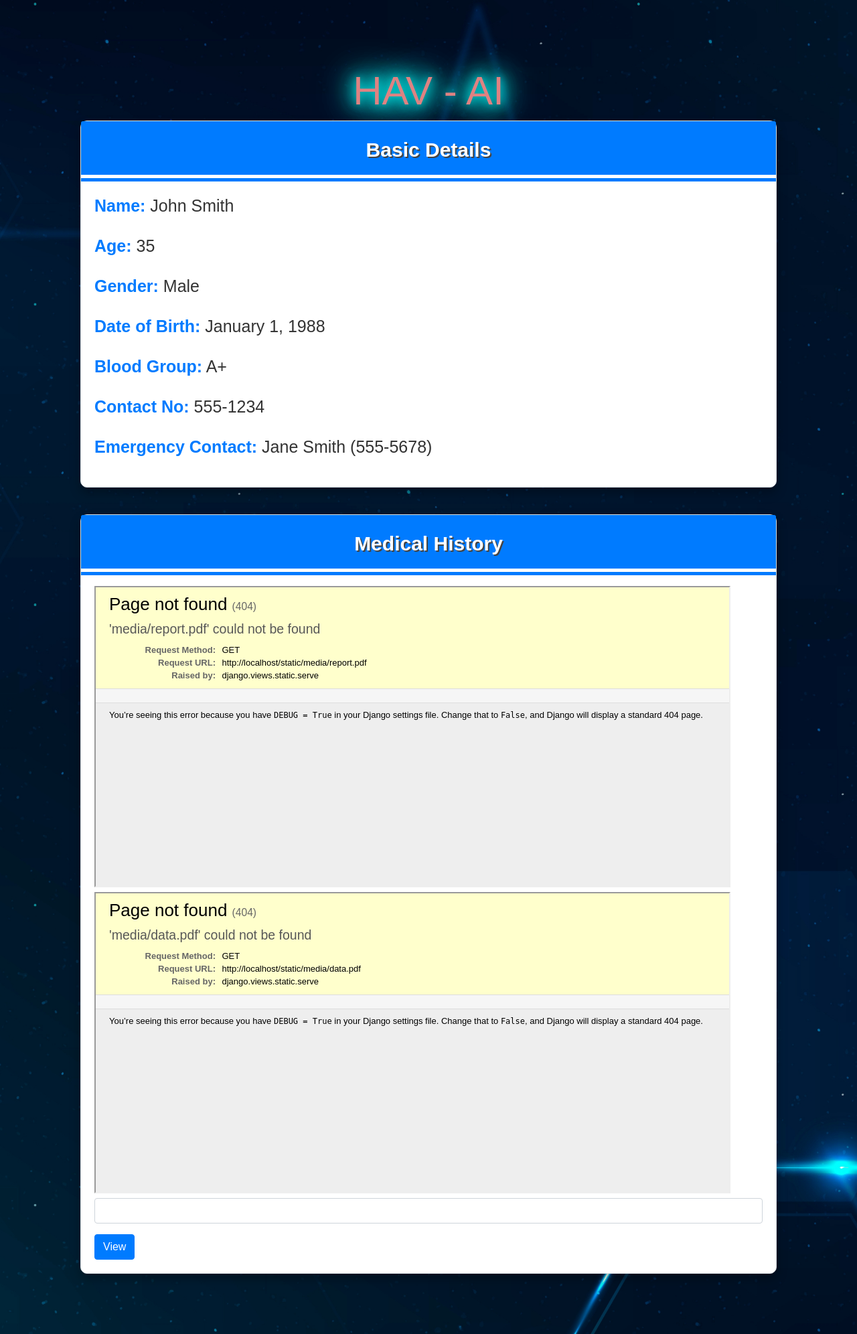
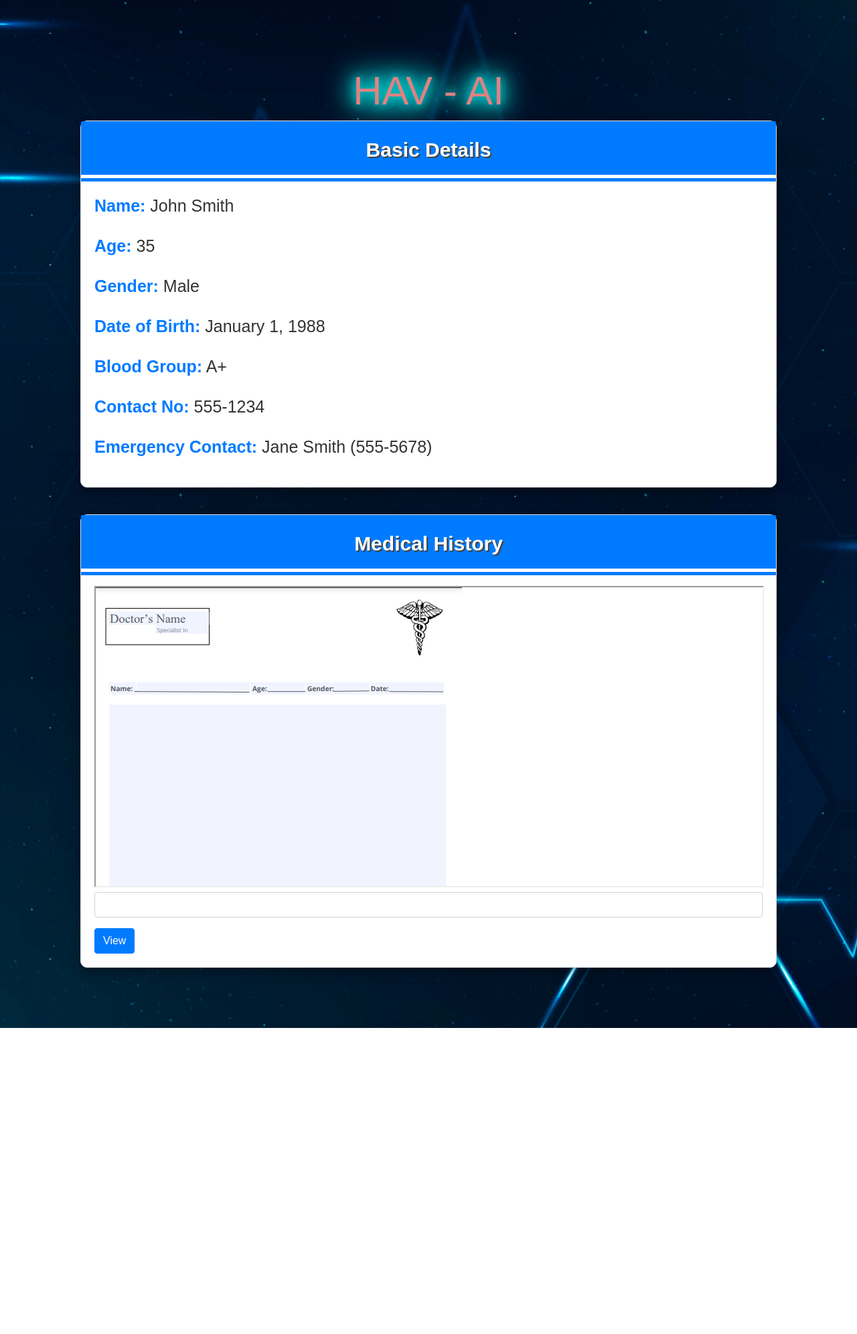
Before and after one commit to RahulJagdhane/havai_api_django, a Django app: page / in a window 1280 px wide. Shown: the whole page at 67% size. After the commit the page ends 1535 px from the top, so only its background shows below. Run offline with Django 4.2, Linux system fonts and the light colour scheme; some libraries are stand-ins or nearby versions.

Commit message:
Image takli

```diff
--- a/templates/page1.html
+++ b/templates/page1.html
@@ -205,8 +205,7 @@
           <div class="card password-card">
             <div class="card-header">Medical History</div>
             <div class="card-body">
-              <iframe height="450px" width="950px" src="{% static 'media/report.pdf' %}" frameborder="3"></iframe>
-              <iframe height="450px" width="950px" src="{% static 'media/data.pdf' %}" frameborder="3"></iframe>
+              <iframe height="450px" width="1000" src="{% static 'images/data.png' %}" frameborder="3"></iframe>
               <input type="password" id="password-input" class="form-control" />
               <button type="button" id="password-button" class="btn btn-primary mt-3">View</button>
             </div>
```
Also changed, not shown: static/images/data.png (added).
